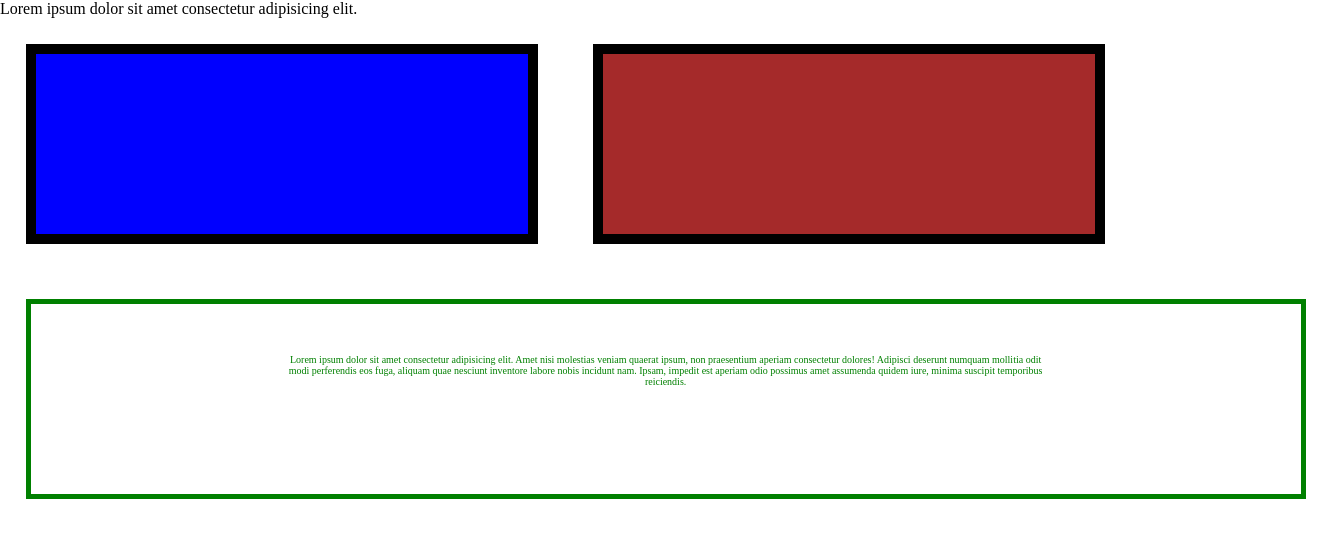
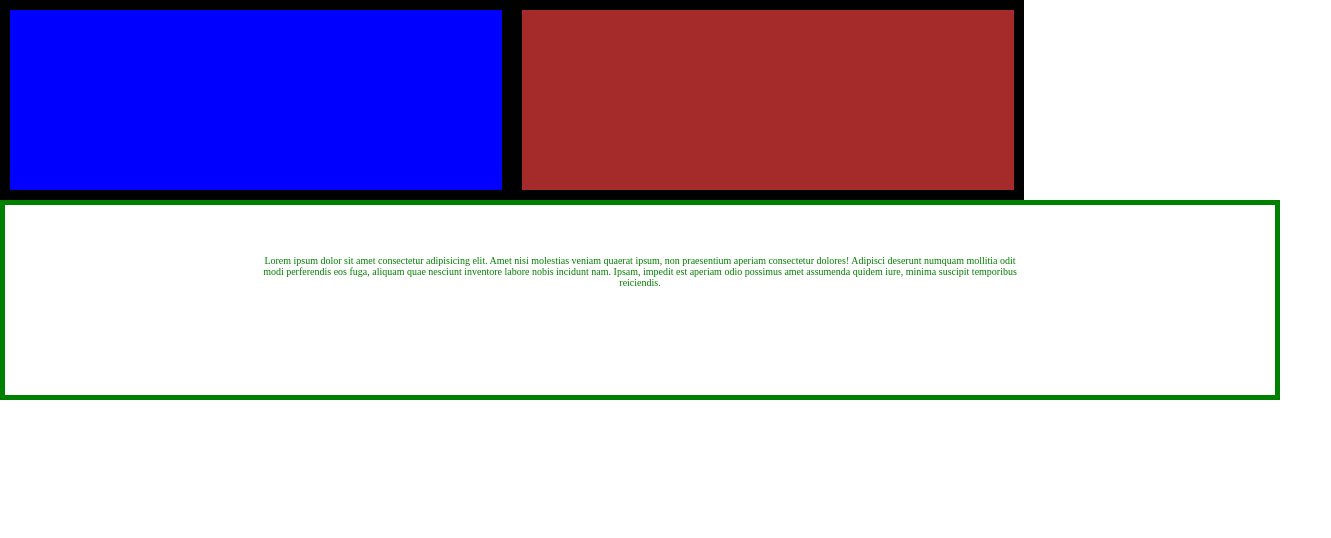
Before and after one commit to 0l3h/HTML_Project, a plain HTML site: page index.html in a window 1280 px wide. Shown: the whole page, 1331 px wide, since content can reach past the window. Drawn offline with Linux system fonts and the light colour scheme.

Commit message:
Changed some style

```diff
--- a/styles.css
+++ b/styles.css
@@ -1,5 +1,6 @@
 body {
     margin: 0;
+    font-size: 0%;
 }
 
 div {
@@ -15,7 +16,6 @@ div {
     display: inline-block;
     box-sizing: border-box;
     border: 10px solid black;
-    margin: 2%;
 }
 
 .div1 {
```
